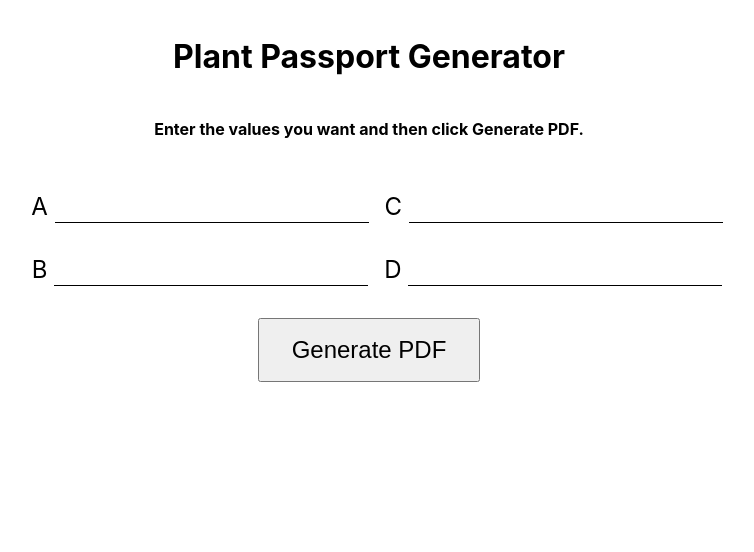
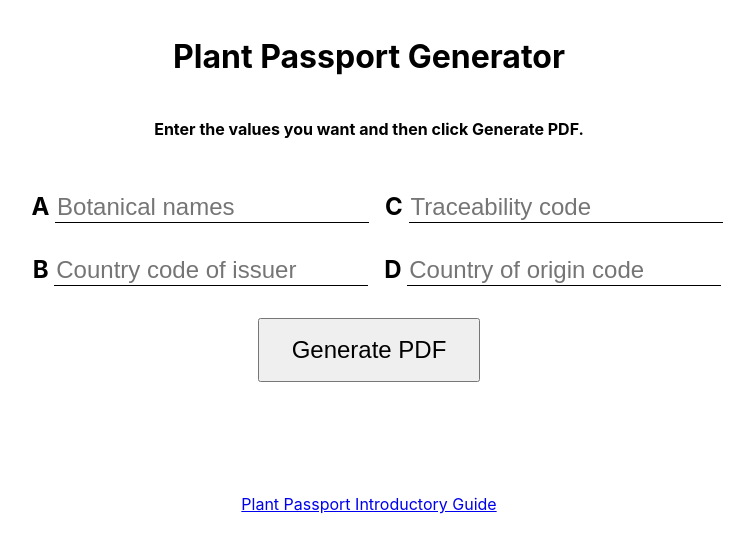
Before and after one commit to ewantindale/plant-passport-generator, a React (Create React App) app: page / in a window 1280 px wide. Shown: the top 552 px of the page, without its empty margins (271-1025 px from the left). Built offline with nearby package versions, Linux system fonts and the light colour scheme; the HTML template or start-up script is replaced by a standard one.

Commit message:
add localstorage to persist data

```diff
--- a/src/App.css
+++ b/src/App.css
@@ -20,6 +20,7 @@
 
 .App form label {
   margin-left: 1rem;
+  font-weight: bold;
 }
 
 .App form input {
--- a/src/App.js
+++ b/src/App.js
@@ -4,13 +4,18 @@ import "./App.css";
 import eu from "./images/eu.png";
 
 function App() {
-  const [a, setA] = useState("");
-  const [b, setB] = useState("");
-  const [c, setC] = useState("");
-  const [d, setD] = useState("");
+  const [a, setA] = useState(localStorage.getItem("plant_passport_a") || "");
+  const [b, setB] = useState(localStorage.getItem("plant_passport_b") || "");
+  const [c, setC] = useState(localStorage.getItem("plant_passport_c") || "");
+  const [d, setD] = useState(localStorage.getItem("plant_passport_d") || "");
 
   const generatePDF = (e) => {
     e.preventDefault();
+
+    localStorage.setItem("plant_passport_a", a);
+    localStorage.setItem("plant_passport_b", b);
+    localStorage.setItem("plant_passport_c", c);
+    localStorage.setItem("plant_passport_d", d);
 
     const doc = new jsPDF({ unit: "pt" });
 
@@ -38,38 +43,43 @@ function App() {
     <div className="App">
       <h1>Plant Passport Generator</h1>
       <h4>Enter the values you want and then click Generate PDF.</h4>
+
       <form onSubmit={generatePDF}>
         <div>
-          <label for="a">A </label>
+          <label htmlFor="a">A </label>
           <input
             type="text"
             name="a"
             value={a}
             onChange={(e) => setA(e.target.value)}
+            placeholder="Botanical names"
           />
 
-          <label for="c">C </label>
+          <label htmlFor="c">C </label>
           <input
             type="text"
             name="c"
             value={c}
             onChange={(e) => setC(e.target.value)}
+            placeholder="Traceability code"
           />
         </div>
         <div>
-          <label for="b">B </label>
+          <label htmlFor="b">B </label>
           <input
             type="text"
             name="b"
             value={b}
             onChange={(e) => setB(e.target.value)}
+            placeholder="Country code of issuer"
           />
-          <label for="d">D </label>
+          <label htmlFor="d">D </label>
           <input
             type="text"
             name="d"
             value={d}
             onChange={(e) => setD(e.target.value)}
+            placeholder="Country of origin code"
           />
         </div>
         <div>
@@ -78,6 +88,12 @@ function App() {
           </button>
         </div>
       </form>
+      <a
+        href="https://planthealthportal.defra.gov.uk/assets/uploads/Plant-Passport-Introductory-Guide.pdf"
+        style={{ marginTop: "5rem" }}
+      >
+        Plant Passport Introductory Guide
+      </a>
     </div>
   );
 }
```
